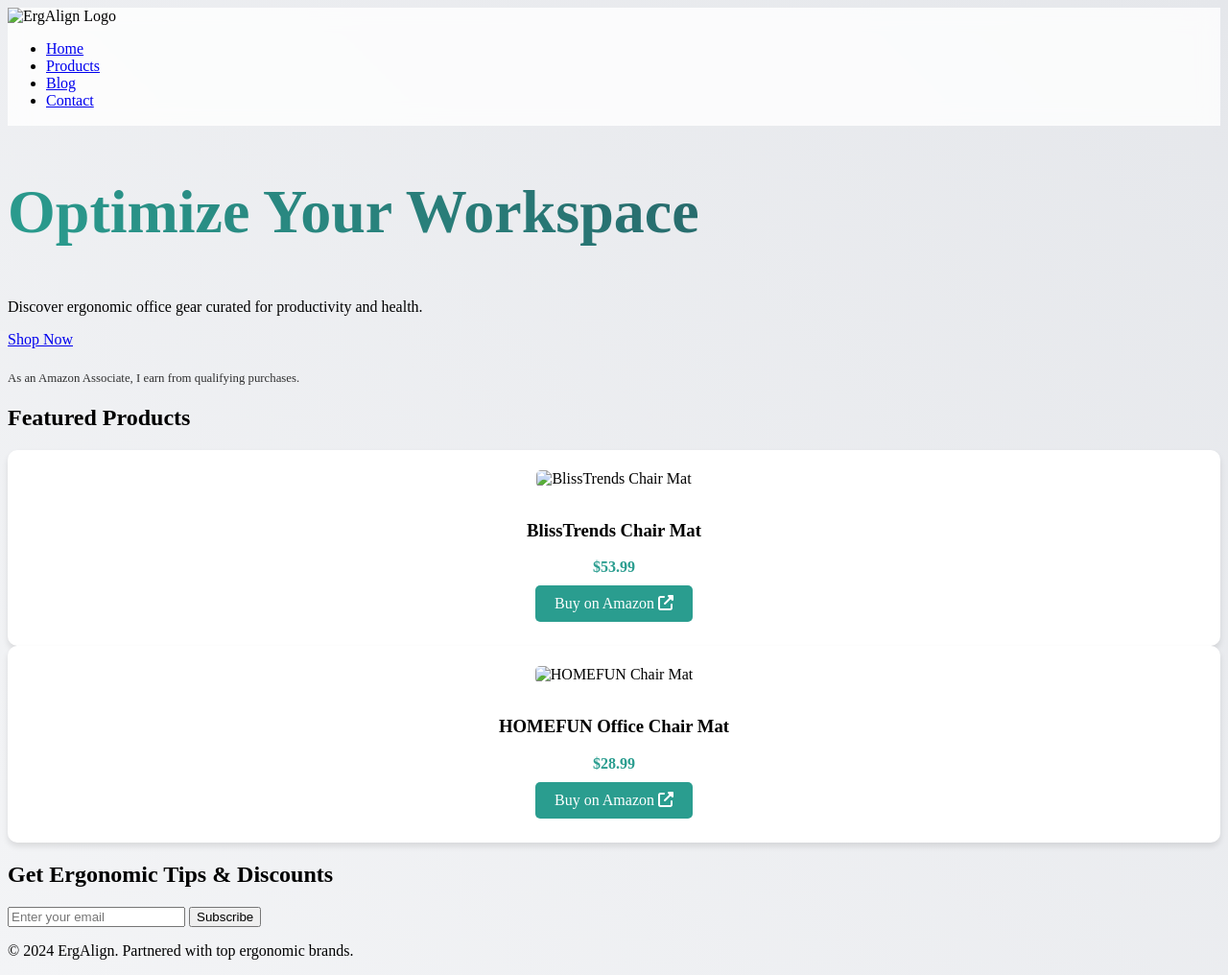
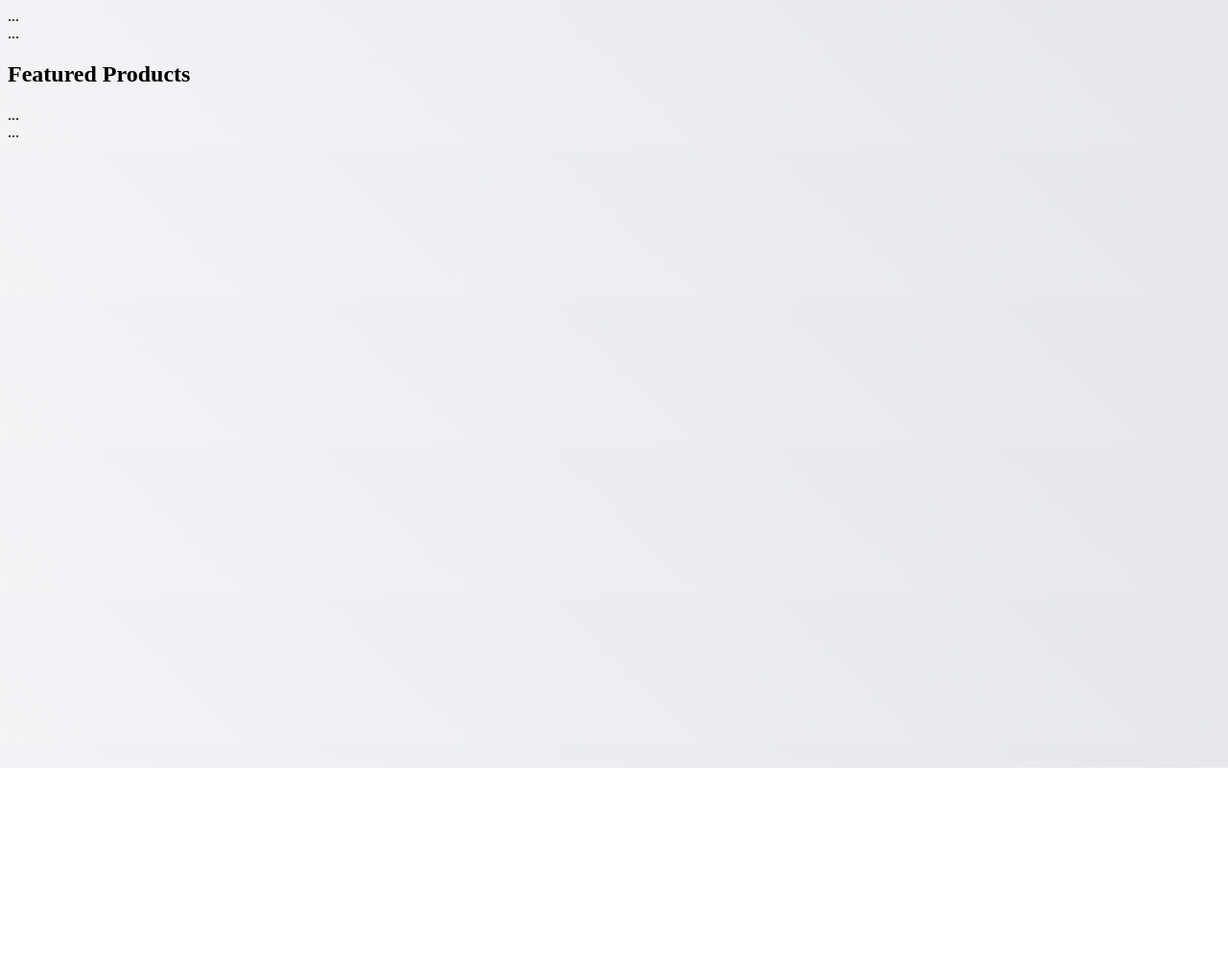
Before and after one commit to ErgalignIntel/Ergalign.github.io, a plain HTML site: page index.html in a window 1280 px wide. Shown: the whole page at 96% size. After the commit the page ends 800 px from the top, so only its background shows below. Drawn offline with Linux system fonts and the light colour scheme.

Commit message:
Update index.html

```diff
--- a/index.html
+++ b/index.html
@@ -3,78 +3,25 @@
 <head>
     <meta charset="UTF-8">
     <meta name="viewport" content="width=device-width, initial-scale=1.0">
-    <title>ErgAlign | Ergonomic Workspace Solutions</title>
+    <title>ErgAlign | Ergonomic Office Gear</title>
     <link rel="stylesheet" href="style.css">
     <link rel="stylesheet" href="https://cdnjs.cloudflare.com/ajax/libs/font-awesome/6.4.0/css/all.min.css">
 </head>
 <body>
-    <!-- Navigation -->
-    <nav class="navbar">
-        <div class="logo">
-            <img src="assets/images/logo.png" alt="ErgAlign Logo">
-        </div>
-        <ul class="nav-links">
-            <li><a href="#home">Home</a></li>
-            <li><a href="#products">Products</a></li>
-            <li><a href="#blog">Blog</a></li>
-            <li><a href="#contact">Contact</a></li>
-        </ul>
-    </nav>
+    <!-- Keep your navigation/hero sections here -->
+    <nav>...</nav>
+    <section class="hero">...</section>
 
-    <!-- Hero Section -->
-    <section id="home" class="hero">
-        <div class="hero-content">
-            <h1>Optimize Your Workspace</h1>
-            <p>Discover ergonomic office gear curated for productivity and health.</p>
-            <a href="#products" class="cta-button">Shop Now</a>
-            <p class="disclosure">As an Amazon Associate, I earn from qualifying purchases.</p>
+    <!-- Auto-Updating Products Section -->
+    <section id="products" class="product-grid">
+        <h2>Featured Products</h2>
+        <div class="grid">
+            <!-- AUTO-PRODUCTS -->
         </div>
     </section>
 
-    <!-- Product Grid -->
-    <section id="products" class="product-grid">
-        <h2>Featured Products</h2>
-        <div class="grid">
-            <!-- BlissTrends Chair Mat -->
-            <div class="product-card">
-                <img src="assets/images/chair-mat.jpg" alt="BlissTrends Chair Mat" class="product-image">
-                <h3>BlissTrends Chair Mat</h3>
-                <p class="price">$53.99</p>
-                <a href="https://www.amazon.com/dp/B0BFQX3YFY/?tag=moneyhounds-20"
-                   class="buy-button"
-                   target="_blank"
-                   rel="sponsored noopener">
-                    Buy on Amazon <i class="fas fa-external-link-alt"></i>
-                </a>
-            </div>
-
-            <!-- HOMEFUN Chair Mat -->
-            <div class="product-card">
-                <img src="assets/images/homefun-mat.jpg" alt="HOMEFUN Chair Mat" class="product-image">
-                <h3>HOMEFUN Office Chair Mat</h3>
-                <p class="price">$28.99</p>
-                <a href="https://www.amazon.com/dp/B0CFGHJKL/?tag=moneyhounds-20"
-                   class="buy-button"
-                   target="_blank"
-                   rel="sponsored noopener">
-                    Buy on Amazon <i class="fas fa-external-link-alt"></i>
-                </a>
-            </div>
-        </div>
-    </section>
-
-    <!-- Newsletter -->
-    <section class="newsletter">
-        <h2>Get Ergonomic Tips & Discounts</h2>
-        <form id="newsletter-form">
-            <input type="email" placeholder="Enter your email" required>
-            <button type="submit">Subscribe</button>
-        </form>
-    </section>
-
-    <!-- Footer -->
-    <footer>
-        <p>&copy; 2024 ErgAlign. Partnered with top ergonomic brands.</p>
-    </footer>
+    <!-- Keep your newsletter/footer here -->
+    <section class="newsletter">...</section>
+    <footer>...</footer>
 </body>
 </html>
```
